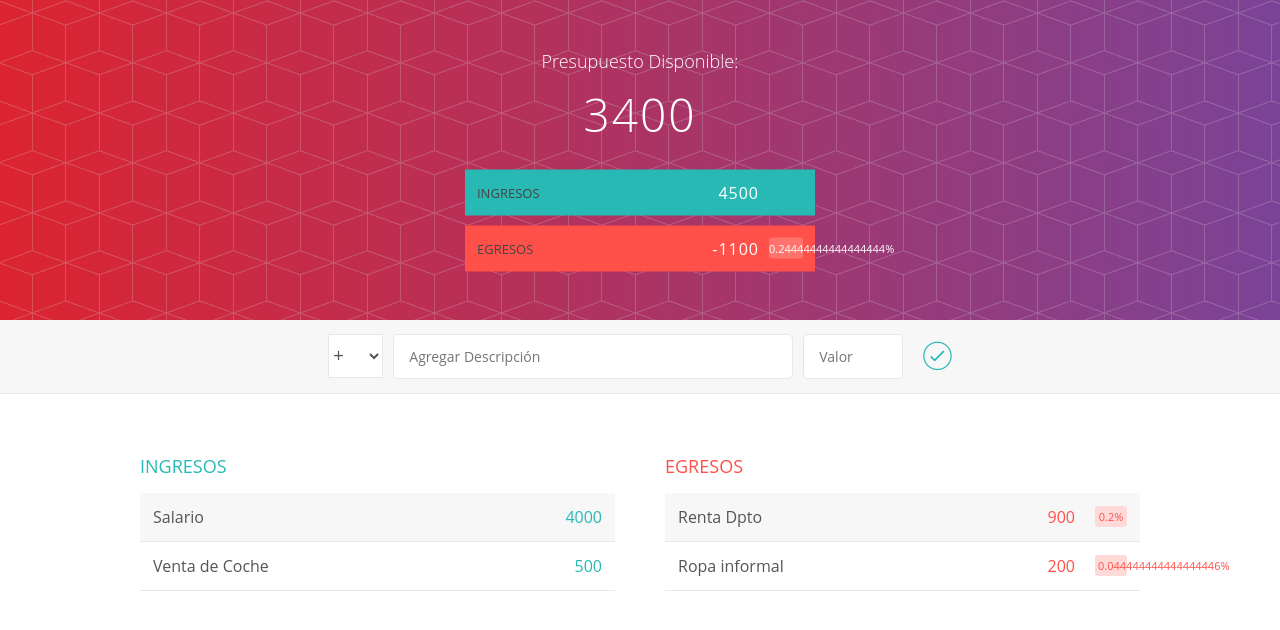
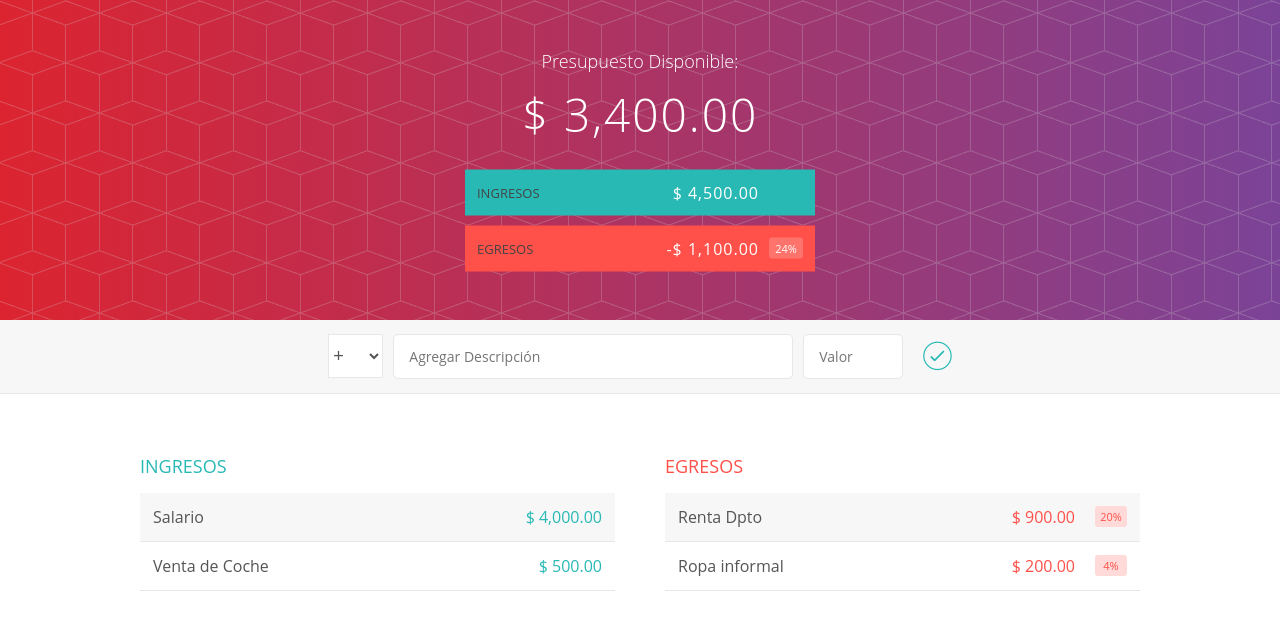
Before and after one commit to JesyGomez/Presupuesto_app, an Angular app: page /formulario in a window 1280 px wide. Shown: the top 630 px of the page. Built offline with nearby package versions, Linux system fonts and the light colour scheme.

Commit message:
color para egreso-ingreso, validacion de formulario

```diff
--- a/src/app/cabecero/cabecero.component.html
+++ b/src/app/cabecero/cabecero.component.html
@@ -4,12 +4,12 @@
             Presupuesto Disponible:
         </div>
 
-        <div class="presupuesto_valor">{{presupuestoTotal}}</div>
+        <div class="presupuesto_valor">{{presupuestoTotal | currency: 'ARS': '$ ': '1.2-2'}}</div>
 
         <div class="presupuesto_ingreso limpiarEstilos">
             <div class="presupuesto_ingreso--texto">Ingresos</div>
             <div class="right">
-                <div class="presupuesto_ingreso--valor">{{ingresoTotal}}</div>
+                <div class="presupuesto_ingreso--valor">{{ingresoTotal | currency: 'ARS': '$ ': '1.2-2'}}</div>
                 <div class="presupuesto_ingreso--porcentaje">&nbsp;</div>
             </div>
         </div>
@@ -17,8 +17,8 @@
         <div class="presupuesto_egreso limpiarEstilos">
             <div class="presupuesto_egreso--text">Egresos</div>
             <div class="right limpiarEstilos">
-                <div class="presupuesto_egreso--valor">-{{egresoTotal}}</div>
-                <div class="presupuesto_egreso--porcentaje">{{porcentajeTotal}}%</div>
+                <div class="presupuesto_egreso--valor">-{{egresoTotal | currency: 'ARS': '$ ': '1.2-2'}}</div>
+                <div class="presupuesto_egreso--porcentaje">{{porcentajeTotal | percent}}</div>
             </div>
         </div>
     </div>
--- a/src/app/egreso/egreso.component.html
+++ b/src/app/egreso/egreso.component.html
@@ -5,8 +5,8 @@
         <div *ngFor="let egreso of egresos" class="elemento limpiarEstilos">
             <div class="elemento_descripcion">{{egreso.descripcion}}</div>
             <div class="right limpiarEstilos">
-                <div class="elemento_valor">{{egreso.valor}}</div>
-                    <div class="elemento_porcentaje">{{calcularPorcentaje(egreso)}}%</div>
+                <div class="elemento_valor">{{egreso.valor | currency: 'ARS': '$ ': '1.2-2'}}</div>
+                    <div class="elemento_porcentaje">{{calcularPorcentaje(egreso) | percent}}</div>
                     <div class="elemento_eliminar">
                         <button class="elemento_eliminar--btn">
                             <i class="ion-ios-close-outline" (click)="eliminarEgreso(egreso)"></i></button>
--- a/src/app/formulario/formulario.component.html
+++ b/src/app/formulario/formulario.component.html
@@ -1,13 +1,27 @@
-<form>
+<form (ngSubmit)="f.form.valid && agregarValor()" #f="ngForm">
     <div class="agregar">
         <div class="agregar_contenedor">
-            <select class="agregar_tipo">
-                <option value="ing" selected>+</option>
-                <option value="egr">-</option>
+            <select (change)="tipoOperacion($event)" [ngClass]="{redfocus: tipo === 'egresoOperacion'}" class="agregar_tipo">
+                <option value="ingresoOperacion" selected>+</option>
+                <option value="egresoOperacion">-</option>
             </select>
-            <input type="text" class="agregar_descripcion" placeholder="Agregar Descripción">
-            <input type="number" class="agregar_valor" placeholder="Valor">
-            <button class="agregar_btn"><i class="ion-ios-checkmark-outline"></i></button>
+            <input [ngClass]="{redfocus: tipo === 'egresoOperacion'}"
+            type="text"
+            class="agregar_descripcion"
+            placeholder="Agregar Descripción"
+            name="descripcionInput"
+            [(ngModel)]="descripcionInput" required>
+
+            <input [ngClass]="{redfocus: tipo === 'egresoOperacion'}"
+            type="number"
+            class="agregar_valor"
+            placeholder="Valor"
+            name="valorInput"
+            [(ngModel)]="valorInput" required>
+
+            <button type="submit" class="agregar_btn">
+                <i [ngClass]="{red: tipo === 'egresoOperacion'}" class="ion-ios-checkmark-outline"></i>
+            </button>
         </div>
     </div>
   </form>
--- a/src/app/formulario/formulario.component.ts
+++ b/src/app/formulario/formulario.component.ts
@@ -1,14 +1,41 @@
-import { Component } from '@angular/core';
+import { Component, OnInit } from '@angular/core';
 import { CabeceroComponent } from '../cabecero/cabecero.component';
 import { CommonModule } from '@angular/common';
+import { FormsModule } from '@angular/forms';
+import { IngresoServicio } from '../ingreso/ingreso.servicio';
+import { EgresoServicio } from '../egreso/egreso.servicio';
+import { Ingreso } from '../ingreso/ingreso.model';
+import { Egreso } from '../egreso/egreso.model';
 
 @Component({
   selector: 'app-formulario',
   standalone:true,
-  imports: [CommonModule, CabeceroComponent],
+  imports: [CommonModule, CabeceroComponent, FormsModule],
   templateUrl: './formulario.component.html',
   styleUrl: './formulario.component.css'
 })
-export class FormularioComponent {
+export class FormularioComponent implements OnInit{
+tipo: string="ingresoOperacion";
+descripcionInput:string;
+valorInput:number;
+
+constructor(private ingresoServicio:IngresoServicio,
+  private egresoServicio:EgresoServicio){}
+ngOnInit(){
 
 }
+
+tipoOperacion(evento: any) {
+  // Cuando especificamos any, estás indicando que el tipo de evento puede ser cualquier cosa
+  this.tipo = evento.target.value;
+}
+
+agregarValor(){
+if(this.tipo === "ingresoOperacion")
+this.ingresoServicio.ingresos.push(new Ingreso(this.descripcionInput, this.valorInput));
+else
+  this.egresoServicio.egresos.push(new Egreso(this.descripcionInput, this.valorInput));
+}
+
+
+}
--- a/src/app/ingreso/ingreso.component.html
+++ b/src/app/ingreso/ingreso.component.html
@@ -5,7 +5,7 @@
         <div *ngFor="let ingreso of ingresos" class="elemento limpiarEstilos">
             <div class="elemento_descripcion">{{ingreso.descripcion}}</div>
             <div class="right limpiarEstilos">
-                <div class="elemento_valor">{{ingreso.valor}}</div>
+                <div class="elemento_valor">{{ingreso.valor | currency: 'ARS': '$ ': '1.2-2'}}</div>
                 <div class="elemento_eliminar">
                     <button class="elemento_eliminar--btn">
                         <i class="ion-ios-close-outline" (click)="eliminarRegistro(ingreso)"></i>
```
